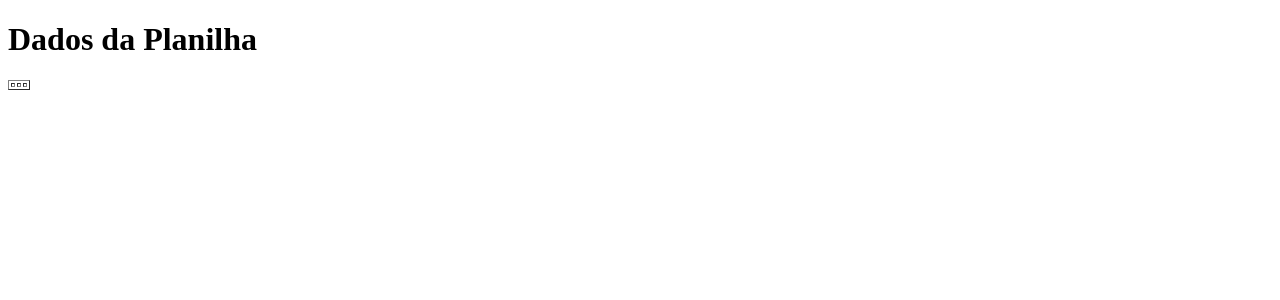
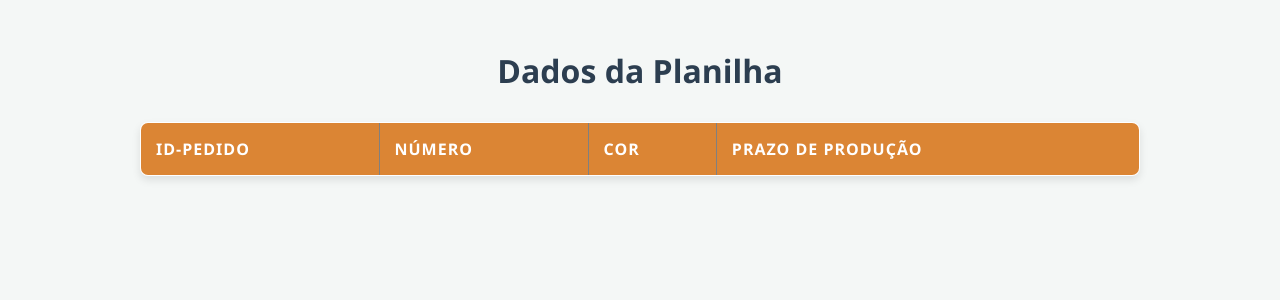
Before and after one commit to Dominatoxz/Sistema-Equipilates, a PHP site: page /View/tabela.php in a window 1280 px wide. Shown: the top 300 px of the page. Run offline with PHP 8.4, Linux system fonts and the light colour scheme; tables that the repository leaves empty or names only in its code hold one stand-in row (values such as "Sample post"); lists and menus that the app fills with data are empty.

Commit message:
Representação visual da tabela feito, integrar itens.

```diff
--- a/View/tabela.php
+++ b/View/tabela.php
@@ -3,16 +3,88 @@
 <head>
     <meta charset="UTF-8">
     <meta name="viewport" content="width=device-width, initial-scale=1.0">
-    <title>Tabela</title>
+    <title>Quadro</title>
 </head>
+<style>
+body {
+    font-family: 'Segoe UI', Tahoma, Geneva, Verdana, sans-serif;
+    background-color: #f4f7f6;
+    color: #333;
+    padding: 20px;
+}
+
+h1 {
+    text-align: center;
+    color: #2c3e50;
+    margin-bottom: 30px;
+}
+
+table {
+    width: 100%;
+    max-width: 1000px;
+    margin: 0 auto;
+    border-collapse: collapse;
+    background-color: #fff;
+    box-shadow: 0 4px 8px rgba(0,0,0,0.1);
+    border-radius: 8px;
+    overflow: hidden;
+}
+
+th {
+    background-color: #db8534;
+    color: white;
+    font-weight: 600;
+    text-transform: uppercase;
+    letter-spacing: 1px;
+    padding: 15px;
+    text-align: left;
+}
+
+td {
+    padding: 12px 15px;
+    border-bottom: 1px solid #eee;
+}
+
+
+tr:nth-child(even) {
+    background-color: #f9f9f9;
+}
+
+
+tr:hover {
+    background-color: #f1f1f1;
+    transition: background-color 0.3s ease;
+}
+
+
+td:first-child {
+    font-weight: bold;
+    color: #db8534;
+    width: 80px;
+}
+</style>
 <body>
     <h1>Dados da Planilha</h1>
     <table border="1">
-        <tr>
-            <th></th>
-            <th></th>
-            <th></th>
-        </tr>
-
+        <thead>
+            <tr>
+                <th>ID-Pedido</th>
+                <th>Número</th>
+                <th>Cor</th>
+                <th>Prazo de Produção</th>
+            </tr>
+        </thead>
+        <tbody>
+            <?php $pedidos = $pedidos ?? []; ?>
+            <?php foreach($pedidos as $pedido): ?>
+            <tr>
+                <td><?= htmlspecialchars($pedido['id_pedido']); ?></td>
+                <td><a href=""><?= htmlspecialchars($pedido['num_pedido']); ?></a></td>
+                <td><?= htmlspecialchars($pedido['codigo_cor']); ?></td>
+                <td><?= htmlspecialchars($pedido['prazo_producao']); ?></td>
+            </tr>
+            <?php endforeach; ?>
+        </tbody>
+    </table>
 </body>
 </html>
--- a/config/Database.php
+++ b/config/Database.php
@@ -8,7 +8,7 @@ Class Database {
     public $conn;
 
     //função para fazer a conexão com o banco de dados (fazer amanhã o link da planilha com o banco de dados)
-    public function getConnetion() {
+    public function getConnection() {
         $this->conn = null;
 
         try{
```
Also changed, not shown: Controller/SistemaController.php (+24 -0 lines), Model/Sistema.php (+12 -13 lines), index.php (+7 -0 lines).
